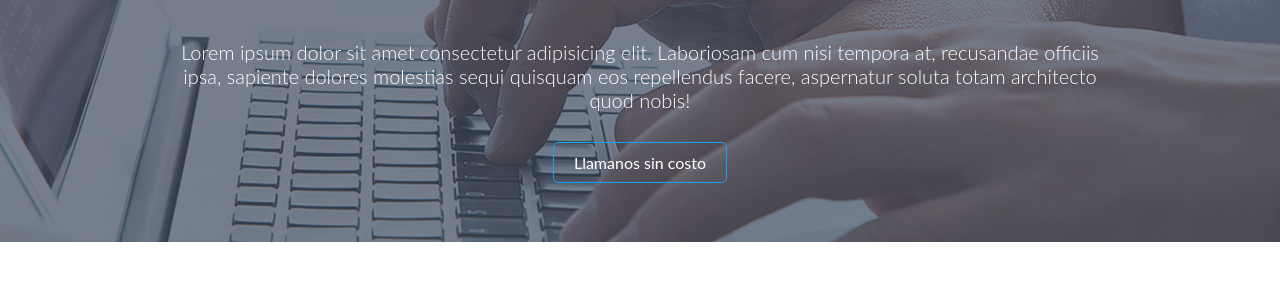
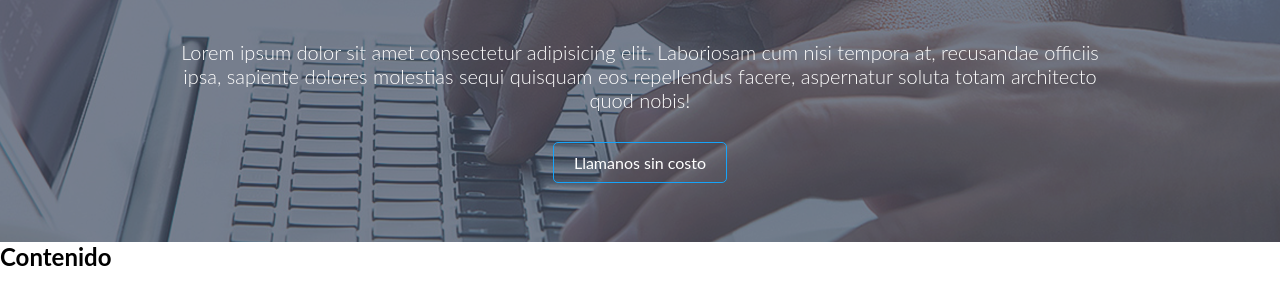
Before and after one commit to joseangel19999/appWebColaboratorio, a plain HTML site: page index.html in a window 1280 px wide. Shown: the part 358-662 px from the top of the page. Drawn offline with Linux system fonts and the light colour scheme.

Commit message:
Agregar contenido main

```diff
--- a/index.html
+++ b/index.html
@@ -26,6 +26,9 @@
             </div>
         </div>
     </header>
+    <main>
+        <h2>Contenido</h2>
+    </main>
     <script src="./js/main.js"></script>
 </body>
 
```
